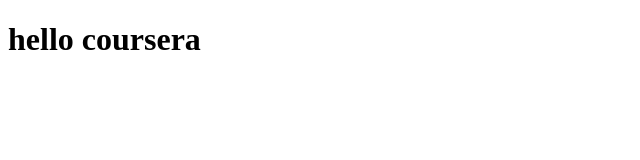
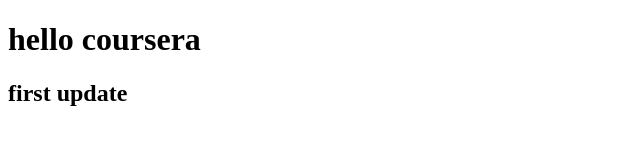
Before and after one commit to lakshanth/courser-test, a plain HTML site: page site/index.html in a window 1280 px wide. Shown: the whole page, without its empty margins (0-640 px from the left). Drawn offline with Linux system fonts and the light colour scheme.

Commit message:
first update

```diff
--- a/site/index.html
+++ b/site/index.html
@@ -5,6 +5,6 @@
 </head>
 <body>
 <h1>hello coursera</h1>
-
+<h2>first update</h2>
 </body>
 </html>
```
